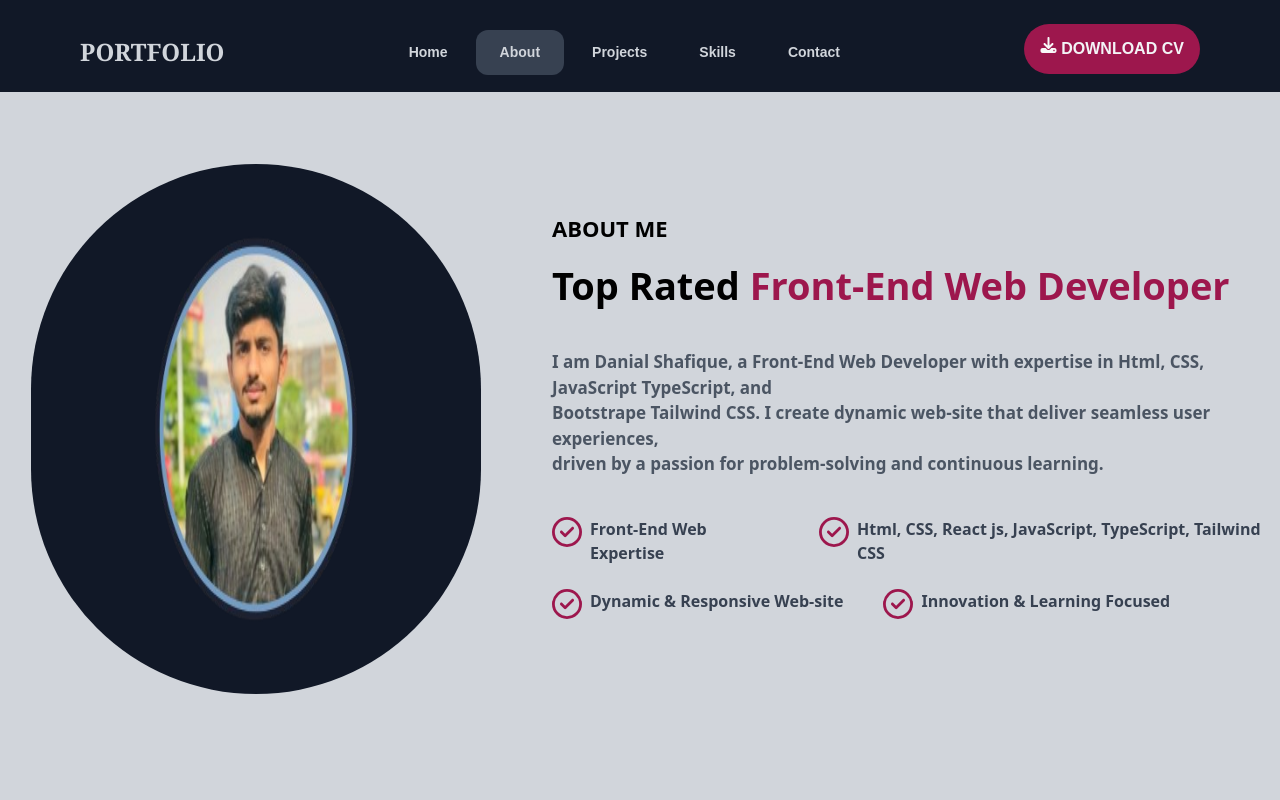
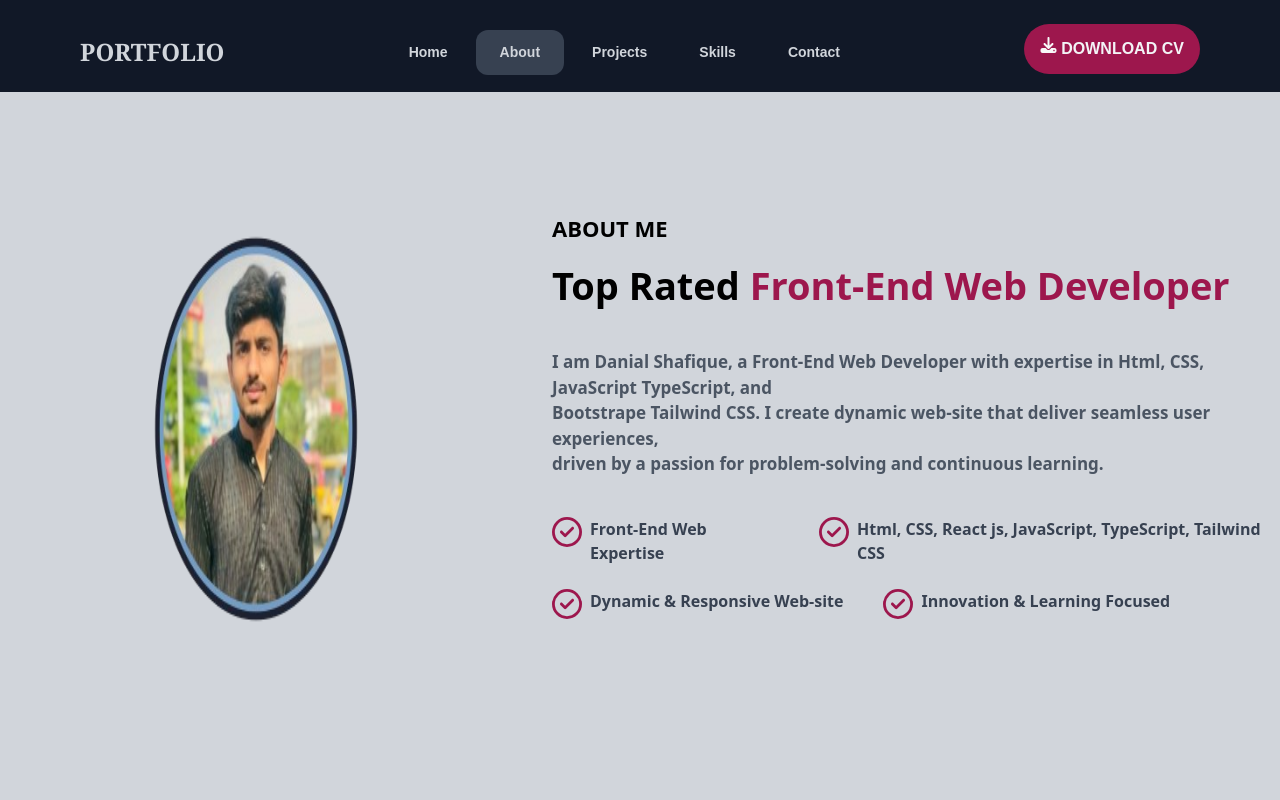
Before and after one commit to danialshafique/portfolio, a Next.js app in the folder Danial/: page /about in a window 1280 px wide. Shown: the top 800 px of the page. Built offline with nearby package versions, Linux system fonts and the light colour scheme.

Commit message:
changess

```diff
--- a/Danial/src/app/about/page.tsx
+++ b/Danial/src/app/about/page.tsx
@@ -10,9 +10,9 @@ const About = () => {
   <main className='max-w-screen-2xl mx-auto bg-gray-300 h-auto min-h-[100vh]  flex flex-col md:flex-row font-sans pt-6  w-full overflow-hidden animate-fadeIn'>
     {/* left div */}
     <div className='w-full md:w-[40%] pt-12 flex justify-center'>
-      <div className='h-[530px] rounded-full  bg-gray-900 w-[350px] md:w-[450px] flex justify-center'>
+      <div className='h-[530px]  w-[350px] md:w-[450px] flex justify-center'>
         <Image
-          className='h-[530px] w-[280px] rounded-full '
+          className='h-[530px] w-[280px] '
           height={500}
           width={500}
           src="/Dani.png"
```
